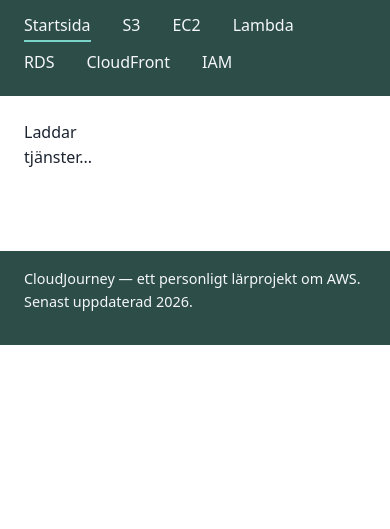
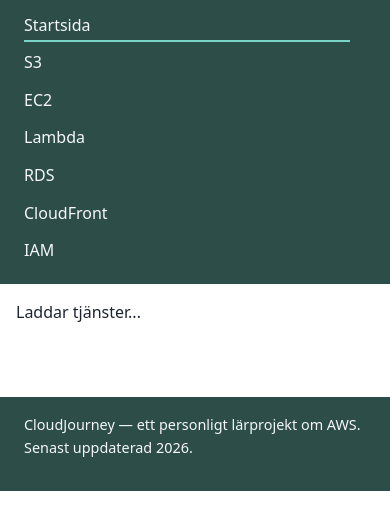
Before and after one commit to annikaholmqvist94/CloudJourney, a plain HTML site: page index.html in a window 390 px wide. Shown: the part 85-614 px from the top of the page. Drawn offline with Linux system fonts and the light colour scheme; a script that the page names is missing.

Commit message:
Lägg till responsiv layout med media queries

```diff
--- a/css/style.css
+++ b/css/style.css
@@ -243,3 +243,25 @@ article, aside, .self-assessment {
   border-radius: var(--radius);
   margin-top: var(--space-2);
 }
+
+/* --- Responsive --- */
+@media (max-width: 640px) {
+  #service-list {
+    grid-template-columns: 1fr;
+  }
+
+  nav {
+    flex-direction: column;
+    gap: var(--space-1);
+  }
+
+  main {
+    padding: var(--space-2);
+  }
+}
+
+@media (min-width: 641px) and (max-width: 960px) {
+  #service-list {
+    grid-template-columns: repeat(2, 1fr);
+  }
+}
```
